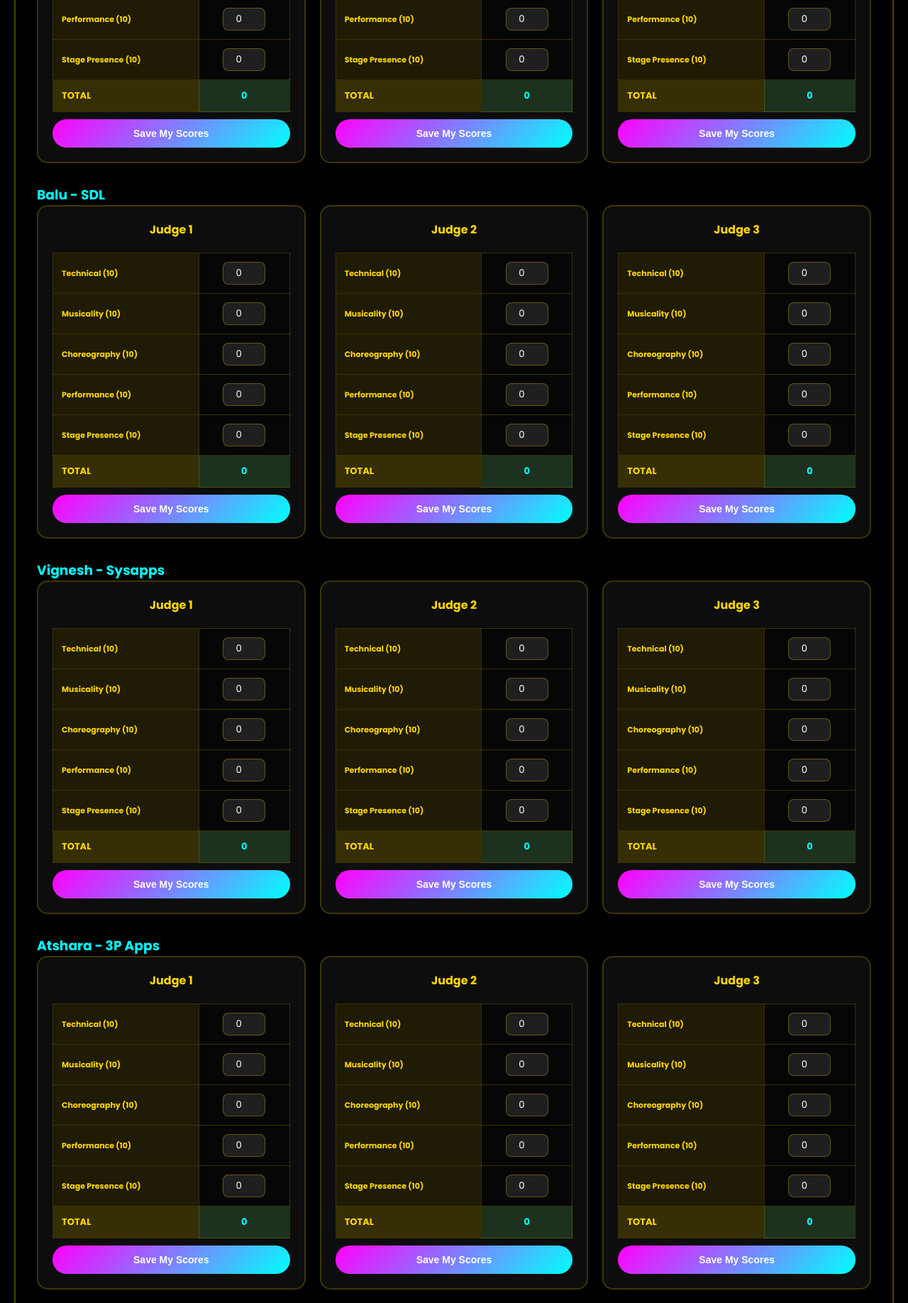
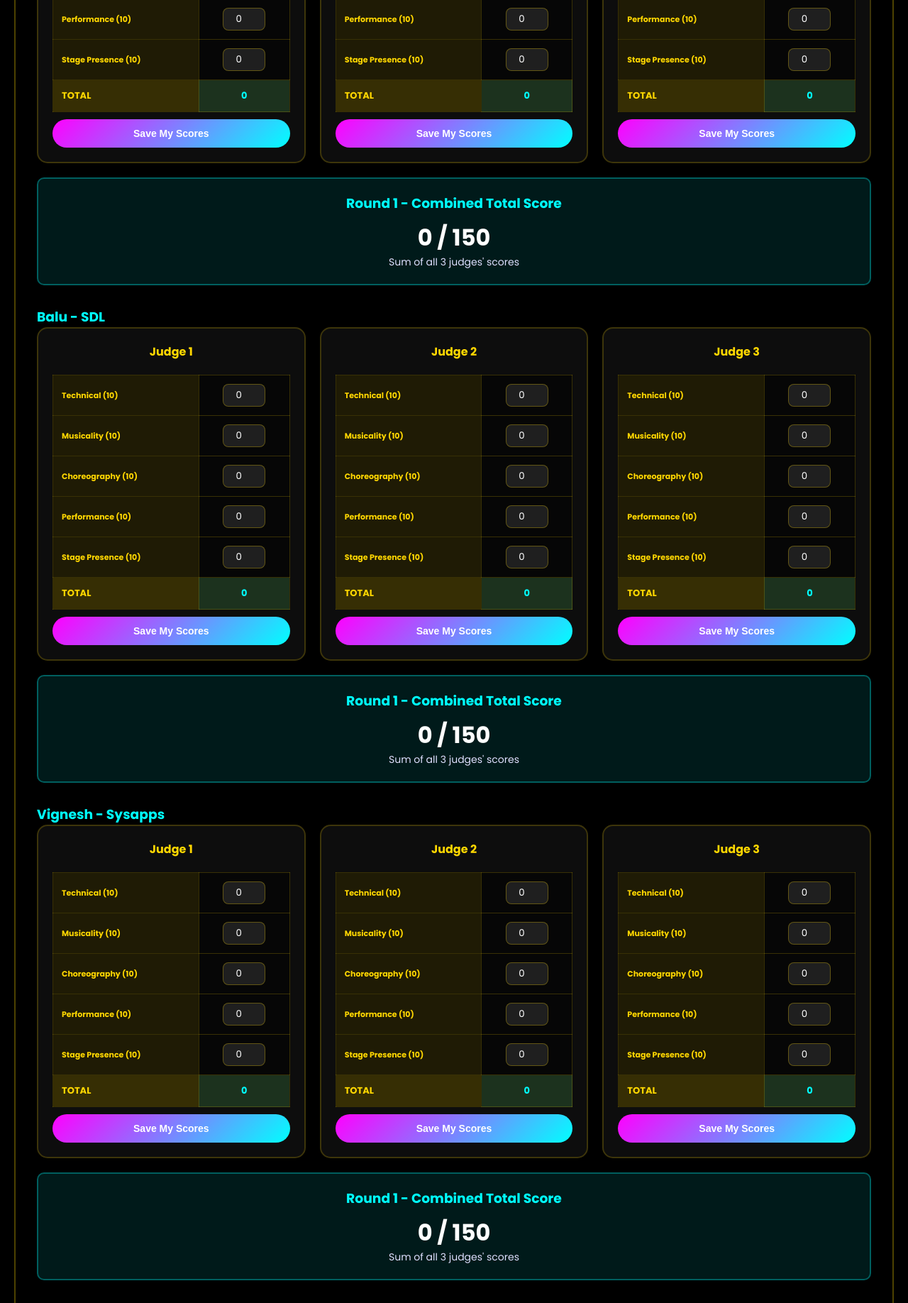
Before and after one commit to miniphotos93-boop/felizzo25-dashboard, a Flask app: page /scorecard/1 in a window 1280 px wide. Shown: the part 816-2652 px from the top of the page at 71% size. Run offline with Flask 3, Linux system fonts and the light colour scheme.

Commit message:
Add combined total score display below judge columns

```diff
--- a/templates/scorecard.html
+++ b/templates/scorecard.html
@@ -134,6 +134,30 @@
                 </div>
                 {% endfor %}
             </div>
+            <div style="background: rgba(0, 255, 255, 0.1); padding: 20px; border-radius: 10px; margin-top: 20px; text-align: center; border: 2px solid rgba(0, 255, 255, 0.3);">
+                <h3 style="color: #00ffff; margin-bottom: 10px;">Round {{ round_num }} - Combined Total Score</h3>
+                <p style="color: #fff; font-size: 32px; font-weight: bold;" id="grand_total_{{ p.serial_number }}_{{ round_num }}">0 / 150</p>
+                <p style="color: #e0e0ff; font-size: 14px;">Sum of all 3 judges' scores</p>
+            </div>
+            <script>
+                (function() {
+                    function updateGrandTotal() {
+                        let total = 0;
+                        {% for judge_idx in range(3) %}
+                        const judge{{ judge_idx }}Total = parseInt(document.getElementById('judge{{ judge_idx }}_total_{{ p.serial_number }}_{{ round_num }}').textContent) || 0;
+                        total += judge{{ judge_idx }}Total;
+                        {% endfor %}
+                        document.getElementById('grand_total_{{ p.serial_number }}_{{ round_num }}').textContent = total + ' / 150';
+                    }
+
+                    // Update grand total whenever any judge's scores change
+                    document.querySelectorAll('input[onchange*="{{ p.serial_number }}_{{ round_num }}"]').forEach(input => {
+                        input.addEventListener('change', updateGrandTotal);
+                    });
+
+                    updateGrandTotal();
+                })();
+            </script>
             </form>
             {% endfor %}
         </div>
```
